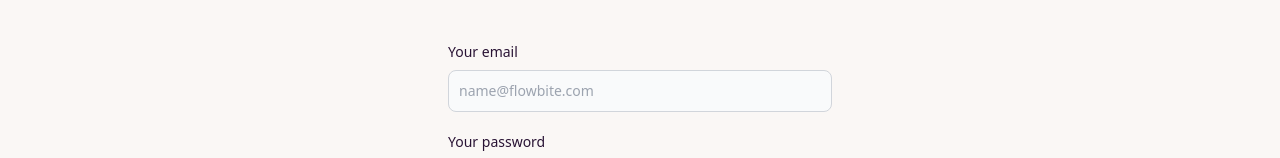
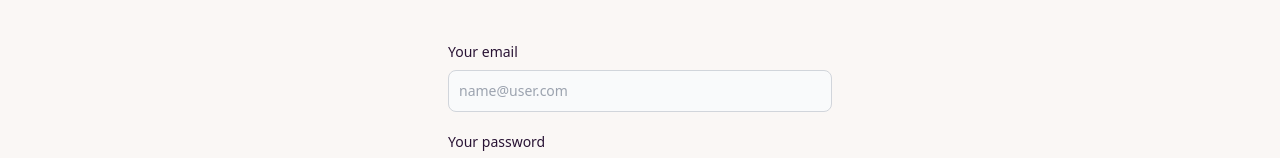
Before and after one commit to vanillakol/music-guesser, a React (Vite) app in the folder frontend/my-react-app/: page /login in a window 1280 px wide. Shown: the part 308-466 px from the top of the page. Built offline with nearby package versions, Linux system fonts and the light colour scheme; no server answers.

Commit message:
Update Login.jsx

```diff
--- a/frontend/my-react-app/src/pages/Login.jsx
+++ b/frontend/my-react-app/src/pages/Login.jsx
@@ -45,7 +45,7 @@ function Login() {
               type="email"
               id="email"
               className="bg-gray-50 border border-gray-300 text-gray-900 text-sm rounded-lg focus:ring-blue-500 focus:border-blue-500 block w-full p-2.5 dark:bg-gray-700 dark:border-gray-600 dark:placeholder-gray-400 dark:text-white dark:focus:ring-blue-500 dark:focus:border-blue-500"
-              placeholder="name@flowbite.com"
+              placeholder="name@user.com"
               required
               onChange={(e) => setData({ ...data, email: e.target.value })}
               value={data.email}
```
